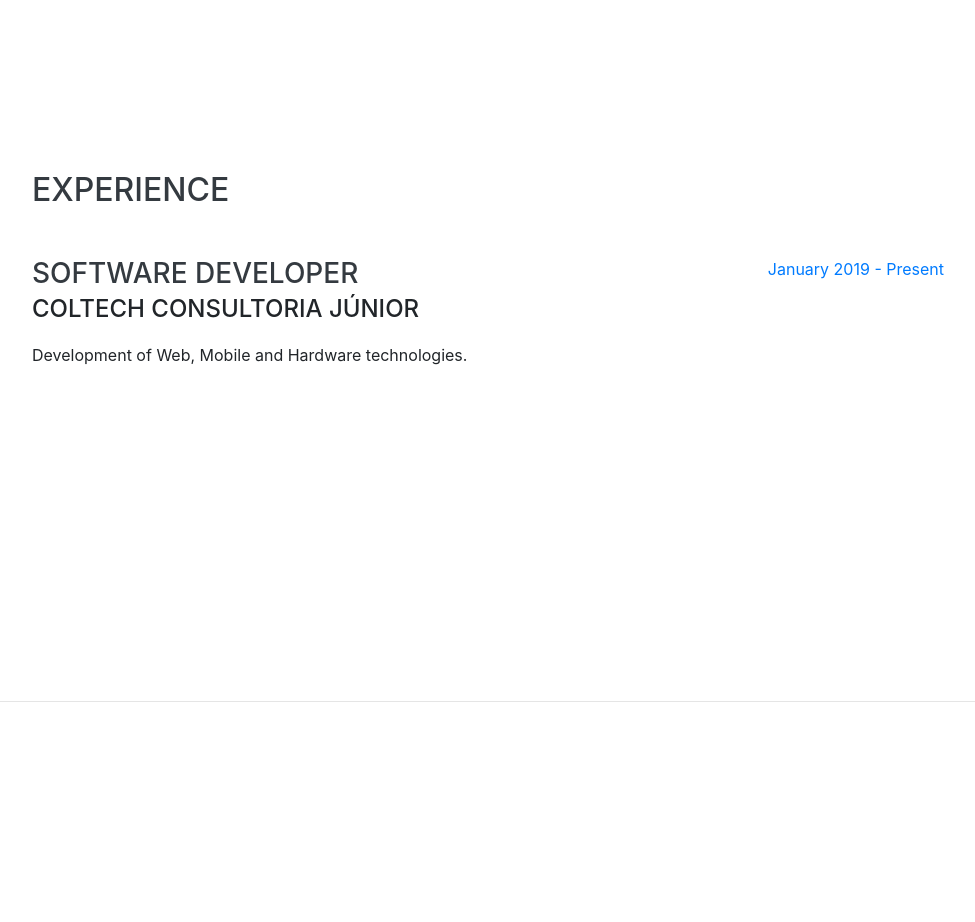
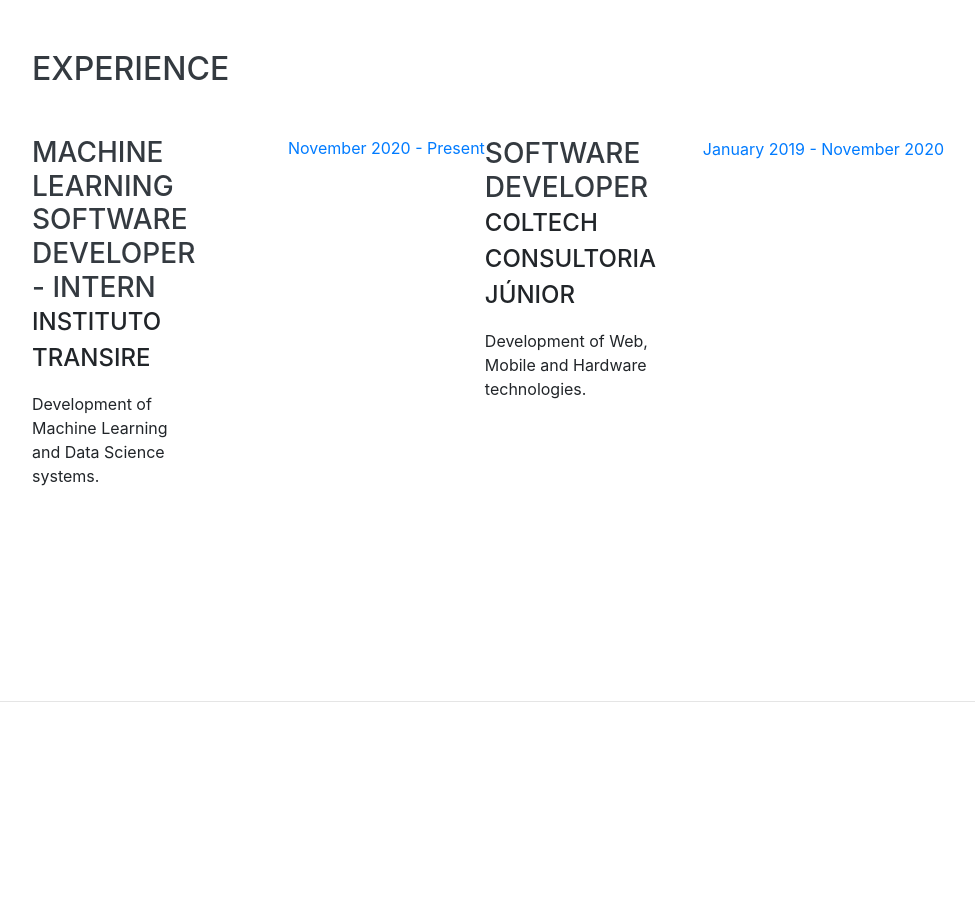
Before and after one commit to Evoney/evoneytavares.github.io, a website with bundled scripts: page index.html in a window 1280 px wide. Shown: the part 900-1822 px from the top of the page, without its empty margins (288-1263 px from the left). Built offline with nearby package versions, Linux system fonts and the light colour scheme; some icons are missing; a web font is replaced by a local one.

Commit message:
Update experience and tags

```diff
--- a/index.html
+++ b/index.html
@@ -8,7 +8,7 @@
   <meta name="description" content="">
   <meta name="author" content="">
 
-  <title>Currículo - Evoney Tavares</title>
+  <title>Evoney Tavares Mendonça</title>
   <link rel="jedi icon" href="https://img.icons8.com/color/48/000000/yoda.png">
 
   <!-- Bootstrap core CSS -->
@@ -106,12 +106,24 @@
 
         <div class="resume-item d-flex flex-column flex-md-row justify-content-between mb-5">
           <div class="resume-content">
+            <h3 class="mb-0">Machine Learning Software Developer - intern</h3>
+            <div class="subheading mb-3">Instituto Transire</div>
+            <p>Development of Machine Learning and Data Science systems.</p>
+          </div>
+          <div class="resume-date text-md-right">
+            <span class="text-primary">November 2020 - Present</span>
+          </div>
+        </div>
+      </div>
+
+        <div class="resume-item d-flex flex-column flex-md-row justify-content-between mb-5">
+          <div class="resume-content">
             <h3 class="mb-0">Software Developer</h3>
             <div class="subheading mb-3">Coltech Consultoria Júnior</div>
             <p>Development of Web, Mobile and Hardware technologies.</p>
           </div>
           <div class="resume-date text-md-right">
-            <span class="text-primary">January 2019 - Present</span>
+            <span class="text-primary">January 2019 - November 2020</span>
           </div>
         </div>
       </div>
@@ -128,9 +140,6 @@
             <h3 class="mb-0">Universidade Federal do Amazonas</h3>
             <div class="subheading mb-3">Bachelor´s Degree in Computer Engineering</div>
             <div>Data Science - Computing Education Research</div>
-            <!---
-              <p>GPA: 3.23</p>
-            -->
           </div>
           <div class="resume-date text-md-right">
             <span class="text-primary">April 2018 - 2022</span>
```
